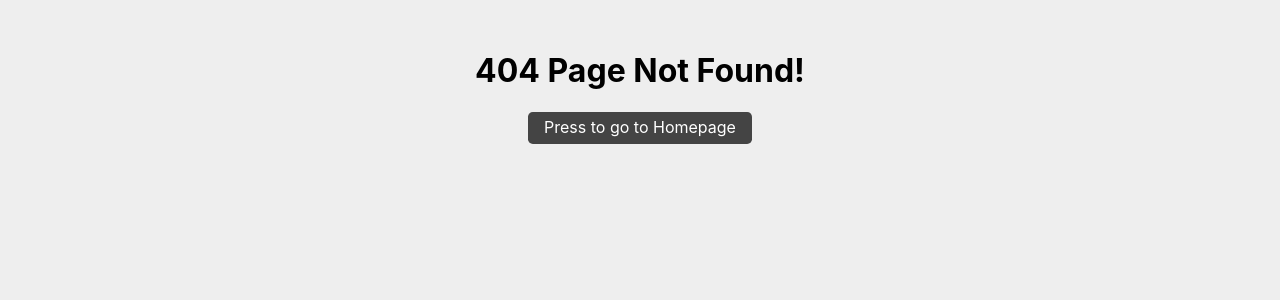
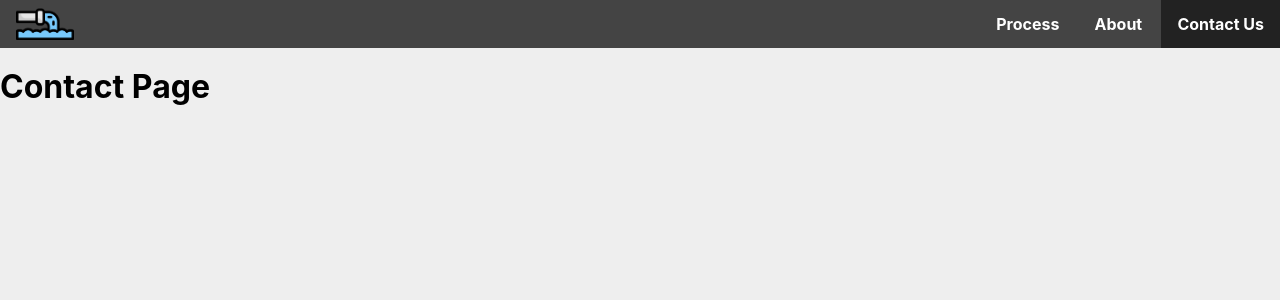
Before and after one commit to DivyeshMakwana12599/Real-Time-Water-Treatment-System, a React (Create React App) app in the folder react-app/: page /Contact in a window 1280 px wide. Before the commit this address had no page. Shown: the top 300 px of the page. Built offline with nearby package versions, Linux system fonts and the light colour scheme.

Commit message:
created boiler plate for about, contact, process

```diff
--- /dev/null
+++ b/react-app/src/About.js
@@ -0,0 +1,13 @@
+import React from 'react'
+import NavBar from './NavBar'
+
+function About() {
+  return (
+    <>
+      <NavBar navFor='about' />
+      <h1>About Page</h1>
+    </>
+  )
+}
+
+export default About
--- a/react-app/src/App.js
+++ b/react-app/src/App.js
@@ -2,9 +2,11 @@ import React from 'react'
 import DataTable from './DataTable'
 import './index.css'
 import Homepage from './Homepage'
-import NavBar from './NavBar'
+import Process from './Process'
 import { BrowserRouter as Router, Routes, Route } from 'react-router-dom'
 import ErrorPage from './ErrorPage'
+import About from './About'
+import Contact from './Contact'
 
 function App() {
   return (
@@ -12,7 +14,9 @@ function App() {
       <Routes>
         <Route exact path='/' element={<Homepage />} />
         <Route path='/pipe' element={<DataTable />} />
-        <Route path='/NavBar' element={<NavBar />} />
+        <Route path='/process' element={<Process />} />
+        <Route path='/about' element={<About />} />
+        <Route path='/Contact' element={<Contact />} />
         <Route path='*' element={<ErrorPage />} />
       </Routes>
     </Router>
--- /dev/null
+++ b/react-app/src/Contact.js
@@ -0,0 +1,13 @@
+import React from 'react'
+import NavBar from './NavBar'
+
+function Contact() {
+  return (
+    <div>
+      <NavBar navFor='contact' />
+      <h1>Contact Page</h1>
+    </div>
+  )
+}
+
+export default Contact
--- a/react-app/src/NavBar.js
+++ b/react-app/src/NavBar.js
@@ -23,19 +23,19 @@ function NavBar({ navFor }) {
       </Link>
       <span className='home-nav'>
         <Link
-          to='/'
+          to='/process'
           className={navFor === 'process' ? 'nav-item active' : 'nav-item'}
         >
           process
         </Link>
         <Link
-          to='/'
+          to='/about'
           className={navFor === 'about' ? 'nav-item active' : 'nav-item'}
         >
           about
         </Link>
         <Link
-          to='/'
+          to='/contact'
           className={navFor === 'contact' ? 'nav-item active' : 'nav-item'}
         >
           contact us
--- /dev/null
+++ b/react-app/src/Process.js
@@ -0,0 +1,13 @@
+import React from 'react'
+import NavBar from './NavBar'
+
+function Process() {
+  return (
+    <div>
+      <NavBar navFor='process' />
+      <h1>Process Page</h1>
+    </div>
+  )
+}
+
+export default Process
```
